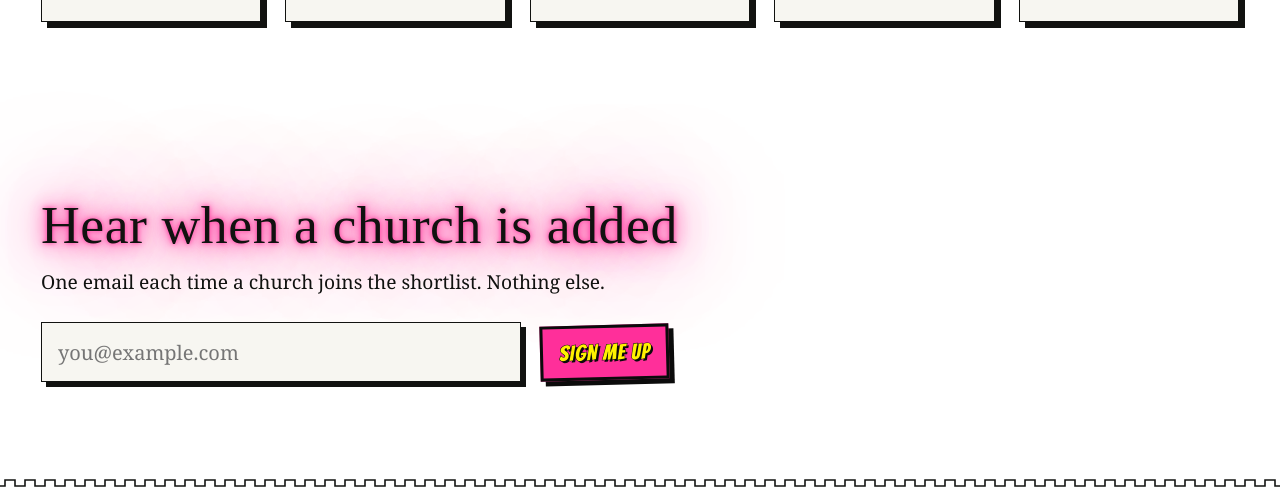
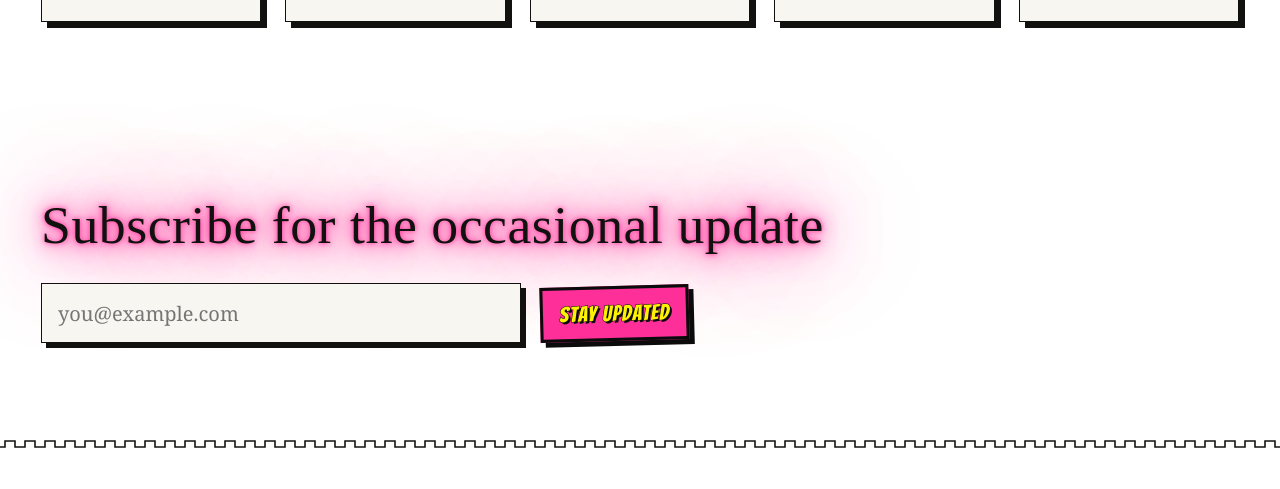
Before and after one commit to rmt1/church1, an Astro site: page /donate in a window 1280 px wide. Shown: the part 1400-1889 px from the top of the page. Built offline with nearby package versions, Linux system fonts and the light colour scheme; Astro itself is replaced by a stand-in of ours; a web font is replaced by a local one.

Commit message:
Sign-up wording
Co-Authored-By: Claude Fable 5.2 <noreply@anthropic.com>
Claude-Session: https://claude.ai/code/session_018ukjFhsFfPaMdqjnQt9uJa

```diff
--- a/src/components/Signup.astro
+++ b/src/components/Signup.astro
@@ -6,13 +6,12 @@ const field = import.meta.env.PUBLIC_SIGNUP_FIELD ?? 'email';
 {action && (
   <section class="signup" aria-labelledby="signup-h">
     <div class="wrap">
-      <h2 id="signup-h" class="neon">Hear when a church is added</h2>
-      <p>One email each time a church joins the shortlist. Nothing else.</p>
+      <h2 id="signup-h" class="neon">Subscribe for the occasional update</h2>
       <form action={action} method="post" target="_blank">
         <label class="sr-only" for="signup-email">Your email address</label>
         <input id="signup-email" type="email" name={field} placeholder="you@example.com" autocomplete="email" required />
         <input type="hidden" value="1" name="embed" />
-        <button class="button pop" type="submit">Sign me up</button>
+        <button class="button pop" type="submit">Stay updated</button>
       </form>
     </div>
   </section>
--- a/src/styles/global.css
+++ b/src/styles/global.css
@@ -1905,3 +1905,5 @@ body { background: #ffffff; }
 .signup input { flex: 1 1 18rem; max-width: 30rem; font: inherit; font-size: 1.25rem; padding: 0.85rem 1rem; border: 1.5px solid var(--ink); background: var(--card); color: var(--ink); box-shadow: 5px 5px 0 var(--ink); }
 .signup input:focus-visible { outline: 3px solid #ff2f9a; outline-offset: 3px; }
 .signup .button.pop { display: inline-block; cursor: var(--sword-over) 2 2, pointer; }
+
+.signup h2 { margin-bottom: 1.6rem; }
```
